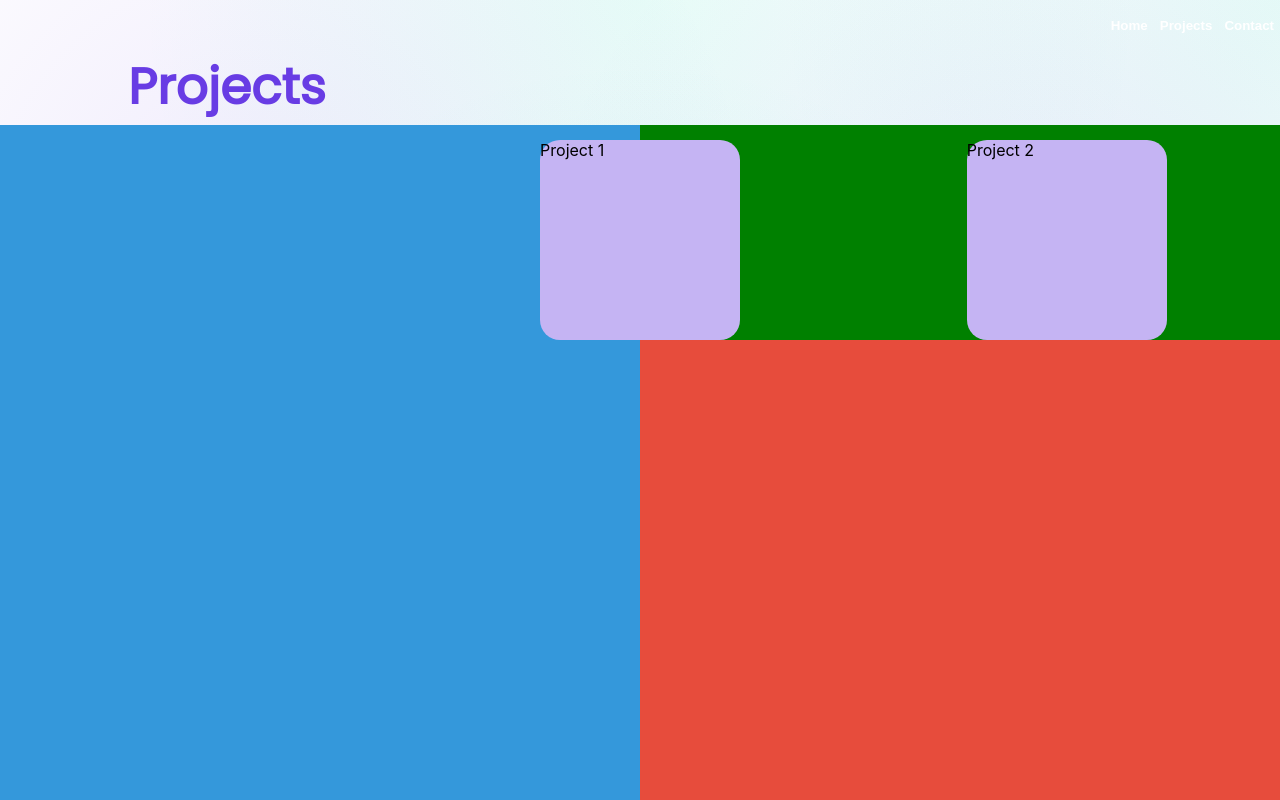
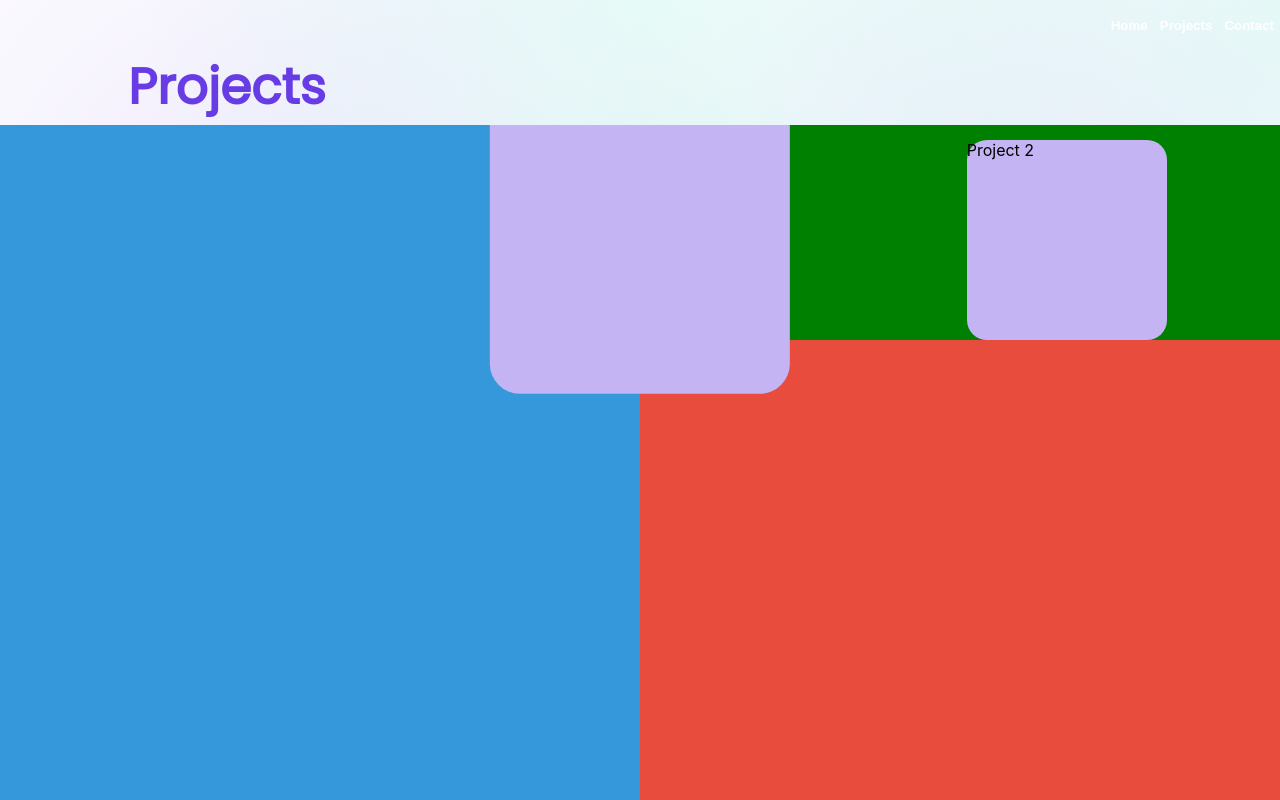
Before and after one commit to nravesz/Portfolio, a React (Create React App) app in the folder front/: page /projects in a window 1280 px wide. Built offline with nearby package versions, Linux system fonts and the light colour scheme; the HTML template or start-up script is replaced by a standard one.

Commit message:
feature (carousel): now the slides have a transition that makes them bigger while they move

```diff
--- a/front/src/components/projects/ProjectsCarouselTest.tsx
+++ b/front/src/components/projects/ProjectsCarouselTest.tsx
@@ -62,7 +62,8 @@ const ProjectsCarouselTest = () => {
                 {projects.map((project, index) => (
                     <div
                         key={index}
-                        className="project-carousel-slide"
+                        // className={"project-carousel-slide"}
+                        className={`project-carousel-slide ${currentSlide === index ? "current" : ""}`}
                         onClick={() => handleSlideClick(index)}
                     >
                         <ProjectCard project={projects[index]} />
--- a/front/src/components/projects/styles/ProjectCarouselTest.scss
+++ b/front/src/components/projects/styles/ProjectCarouselTest.scss
@@ -10,6 +10,7 @@
     display: flex;
     justify-content: center;
     align-items: center;
+    transition: transform 0.5s ease-in-out;
 }
 
 .project-carousel-slide {
@@ -17,4 +18,9 @@
     display: flex;
     justify-content: center;
     align-items: center;
-}
+    transition: transform 0.5s ease-in-out;
+};
+
+.project-carousel-slide.current {
+    transform: scale(1.5);
+};
```
